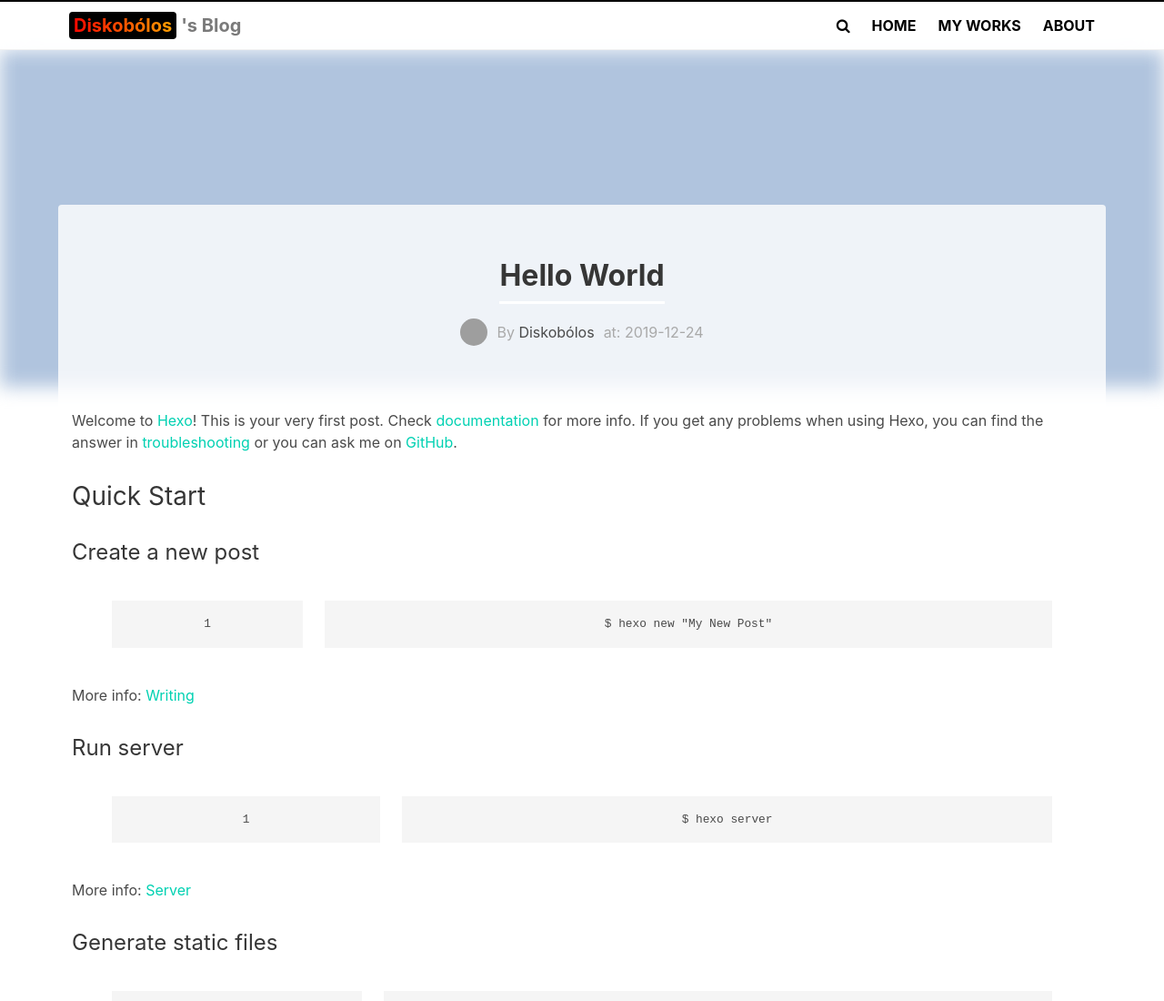
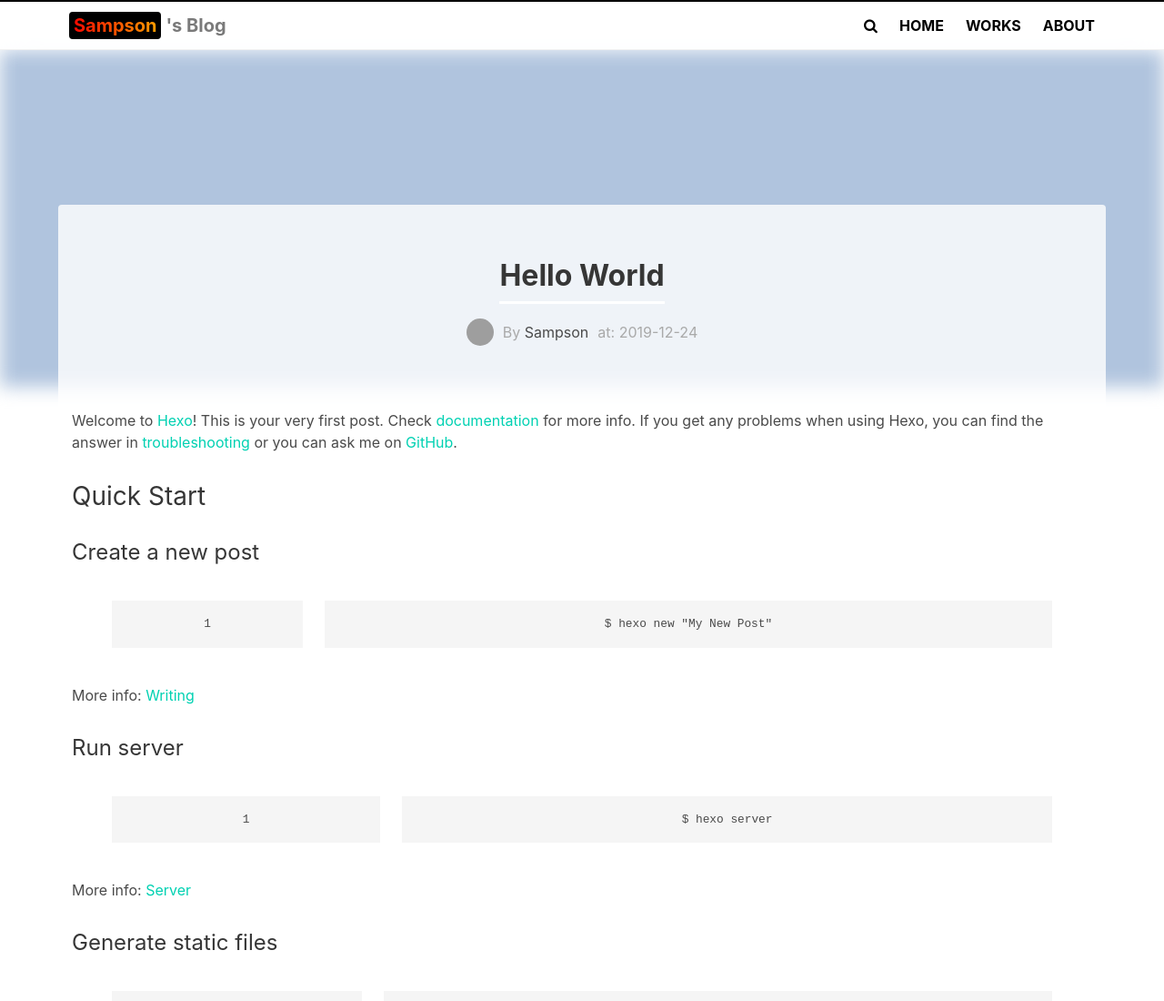
Before and after one commit to yinhaosen/yinhaosen.github.io, a plain HTML site: page 2019/12/24/hello-world/index.html in a window 1280 px wide. Shown: the top 1100 px of the page at 91% size. Drawn offline with nearby package versions, Linux system fonts and the light colour scheme; grey boxes are pictures that could not be loaded; a script that the page names is missing.

Commit message:
Site updated: 2019-12-26 01:35:52

```diff
--- a/2019/12/24/hello-world/index.html
+++ b/2019/12/24/hello-world/index.html
@@ -52,7 +52,7 @@
     <nav class="nav">
          <div class="nav-left">
             <a href="/" class="nav-item" style="font-size: 20px;">
-              <span class="logo">Diskobólos</span>'s Blog
+              <span class="logo">Sampson</span>'s Blog
             </a>
          </div>
         <div class="nav-center is-hidden position-relative" id="search_container">
@@ -73,7 +73,7 @@
             </a>
 
             <a class="nav-item" href="/works">
-                My Works
+                Works
             </a>
 
             <a class="nav-item" href="/about">
@@ -93,7 +93,7 @@
             </a>
 
             <a class="nav-item flex-1" href="/works">
-                My Works
+                Works
             </a>
 
             <a class="nav-item flex-1" href="/about">
@@ -152,7 +152,7 @@
 
             <div class="is-flex align-center">
                 <img class="post-avatar" src="https://cdn2.iconfinder.com/data/icons/rcons-user/32/male-shadow-circle-512.png">
-                <span style="padding:0 10px;"> <span class="sub-title">By</span> Diskobólos</span>
+                <span style="padding:0 10px;"> <span class="sub-title">By</span> Sampson</span>
                 <span class="post-date sub-title">at: 2019-12-24</span>
             </div>
 
```
Also changed, not shown: archives/2019/12/index.html (+3 -3 lines), archives/2019/index.html (+3 -3 lines), archives/index.html (+3 -3 lines), index.html (+4 -4 lines).
